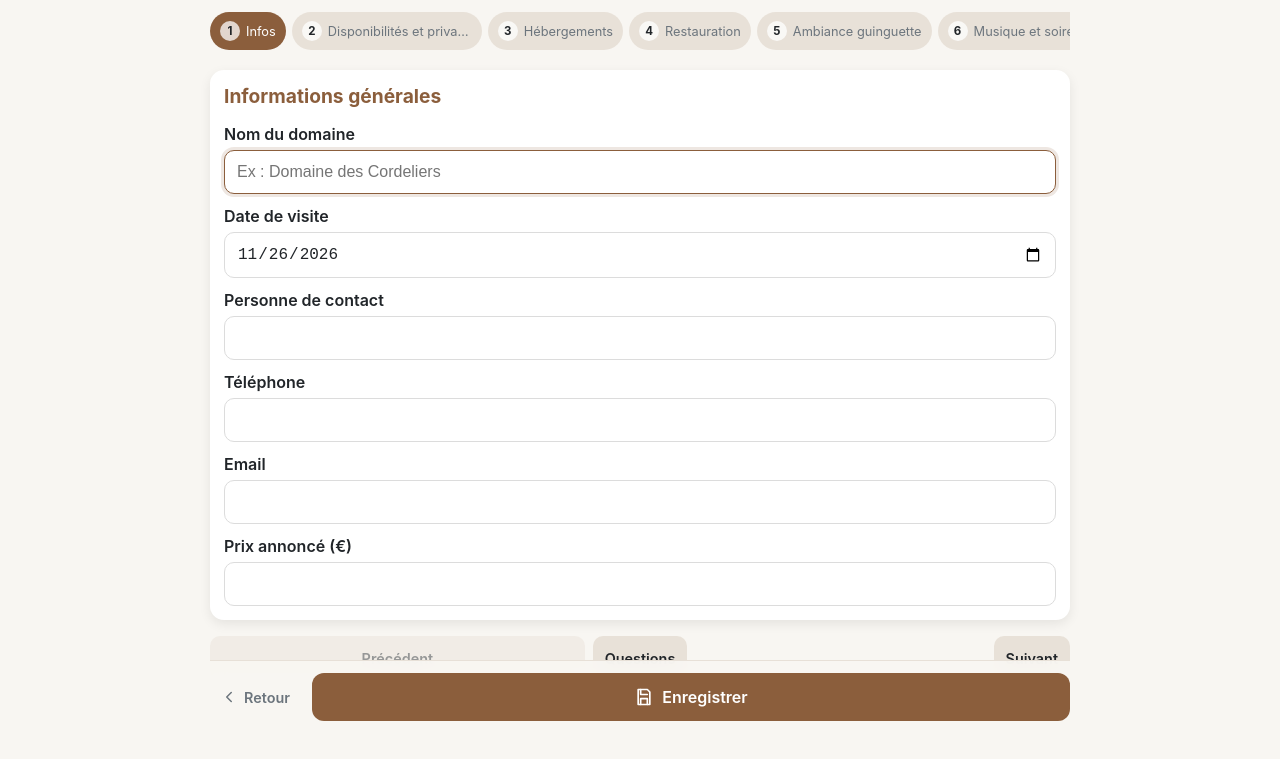
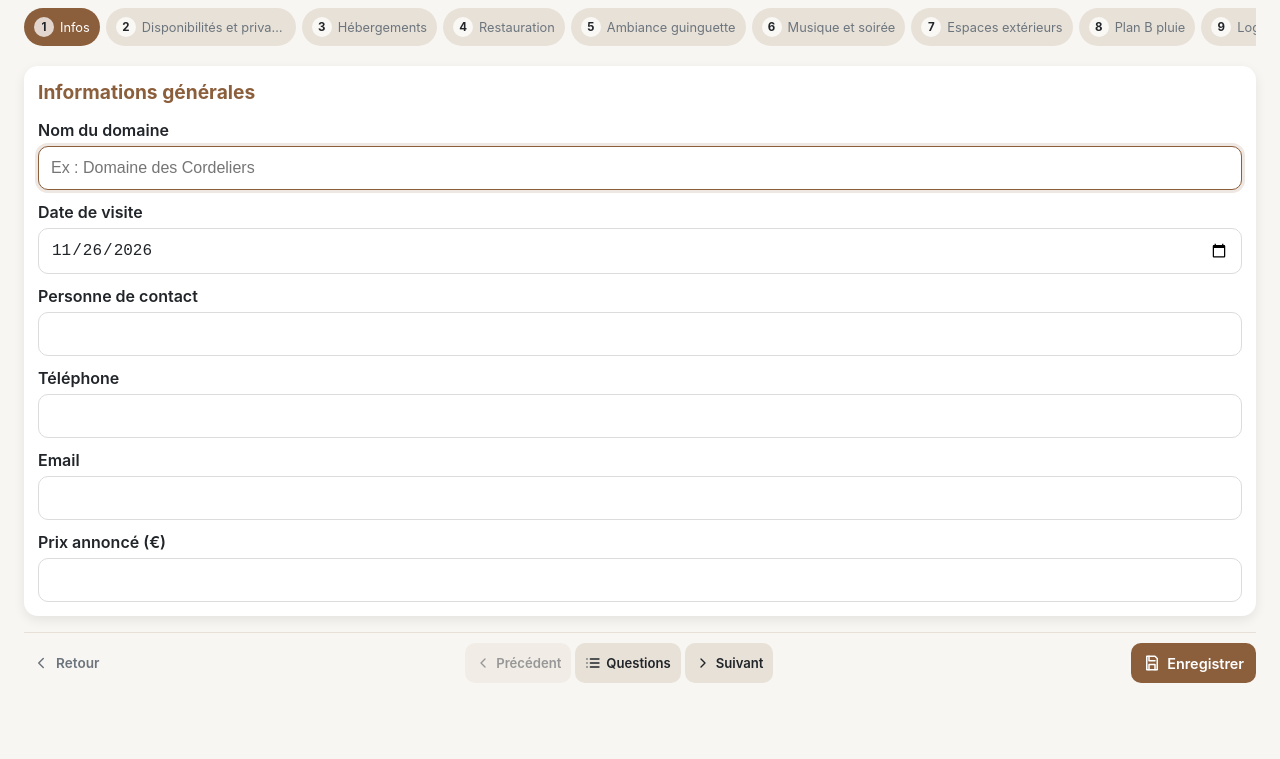
Before and after one commit to lea96-creator/mariage-domaines-pwa, a plain HTML site: page index.html in a window 1280 px wide. Both pictures are taken after a click on the button "Nouveau domaine". Shown: the part 67-826 px from the top of the page. After the commit the page ends 800 px from the top, so only its background shows below. Drawn offline with Linux system fonts and the light colour scheme.

Commit message:
style: compact the question form and its controls
Use the full page width for the form, put answer and note side by side on wide screens, keep every form control in the sticky action bar with a smaller save button, and let only the long question list scroll.

```diff
--- a/css/style.css
+++ b/css/style.css
@@ -53,7 +53,7 @@
 
     --radius: 14px;
     --container-padding: 12px;
-    --action-bar: 76px;
+    --action-bar: 64px;
     --shadow: 0 4px 12px rgba(0, 0, 0, 0.08);
 
 }
@@ -167,6 +167,11 @@ body {
     max-width: 900px;
     margin: auto;
     padding: var(--container-padding);
+}
+
+.container-wide {
+    max-width: none;
+    padding: 12px 16px;
 }
 
 .page {
@@ -392,18 +397,36 @@ select:focus {
     background: var(--field-bg);
     border-radius: 12px;
     border: 1px solid var(--border);
-    padding: 12px;
-    margin-bottom: 12px;
+    padding: 10px;
+    margin-bottom: 8px;
+}
+
+.question-main {
+    display: grid;
+    grid-template-columns:
+        minmax(0, 1fr) minmax(110px, 150px);
+    align-items: center;
+    gap: 10px;
 }
 
 .question .question-title {
-    margin: 0 0 10px;
+    margin: 0;
+    font-size: 0.92rem;
     font-weight: 600;
+    line-height: 1.3;
 }
 
-.question textarea {
-    margin-top: 8px;
-    min-height: 70px;
+.question .question-answer,
+.question .question-note {
+    padding: 8px 10px;
+    min-height: 40px;
+    font-size: 0.9rem;
+}
+
+.question .question-note {
+    margin-top: 6px;
+    min-height: 38px;
+    resize: vertical;
 }
 
 /* =============================
@@ -447,8 +470,7 @@ button {
     line-height: 1.2;
 }
 
-.top-actions button,
-.actions .btn-action {
+.top-actions button {
     padding: 14px;
     border-radius: 12px;
     font-size: 1rem;
@@ -459,26 +481,30 @@ button {
     display: inline-flex;
     align-items: center;
     justify-content: center;
-    gap: 8px;
-    min-height: 48px;
+    gap: 6px;
+    min-height: 40px;
     min-width: 0;
+    padding: 9px 12px;
+    border-radius: 10px;
+    font-size: 0.9rem;
+    font-weight: 600;
 }
 
 .btn-action .icon {
-    width: 20px;
-    height: 20px;
+    width: 18px;
+    height: 18px;
 }
 
 .btn-back {
     display: inline-flex;
     align-items: center;
     gap: 6px;
-    min-height: 48px;
-    padding: 0 10px;
+    min-height: 40px;
+    padding: 0 8px;
     border-radius: 10px;
     background: transparent;
     color: var(--text-light);
-    font-size: 0.9rem;
+    font-size: 0.85rem;
     font-weight: 600;
 }
 
@@ -567,22 +593,32 @@ button {
     display: none;
 }
 
-.step-nav {
-    display: grid;
-    grid-template-columns: 1fr auto 1fr;
-    align-items: center;
-    gap: 8px;
-    margin-top: 16px;
+.step-controls {
+    flex: 1 1 auto;
+    display: flex;
+    justify-content: center;
+    gap: 4px;
+    min-width: 0;
 }
 
 .btn-step-nav {
-    min-height: 44px;
-    padding: 10px 12px;
+    display: inline-flex;
+    align-items: center;
+    justify-content: center;
+    gap: 5px;
+    min-height: 40px;
+    padding: 8px 10px;
     border-radius: 10px;
     background: var(--chip-bg);
     color: var(--text);
-    font-size: 0.9rem;
+    font-size: 0.82rem;
     font-weight: 600;
+}
+
+.btn-step-nav .icon {
+    width: 16px;
+    height: 16px;
+    flex-shrink: 0;
 }
 
 .btn-step-nav:hover:not(:disabled) {
@@ -592,10 +628,6 @@ button {
 .btn-step-nav:disabled {
     opacity: 0.45;
     cursor: not-allowed;
-}
-
-.btn-step-nav-next {
-    justify-self: end;
 }
 
 /* =============================
@@ -691,13 +723,13 @@ button {
     position: sticky;
     bottom: 0;
     z-index: 500;
-    display: grid;
-    grid-template-columns: minmax(0, auto) minmax(0, 1fr);
+    display: flex;
     align-items: center;
-    gap: 12px;
+    justify-content: space-between;
+    gap: 8px;
     margin: 16px 0 0;
-    padding: 12px 0 calc(
-        12px + env(safe-area-inset-bottom, 0px)
+    padding: 10px 0 calc(
+        10px + env(safe-area-inset-bottom, 0px)
     );
     border-top: 1px solid var(--action-border);
     background: var(--action-bg);
@@ -709,14 +741,7 @@ button {
     max-width: 100%;
     white-space: normal;
     overflow-wrap: anywhere;
-}
-
-.actions .btn-back {
-    justify-self: start;
-}
-
-.actions .btn-action {
-    justify-self: stretch;
+    flex-shrink: 0;
 }
 
 .btn-icon {
@@ -976,6 +1001,41 @@ td {
 }
 
 /* =============================
+   PETITS ÉCRANS
+============================= */
+
+@media (max-width: 479px) {
+
+    .container-wide {
+        padding: 8px 10px;
+    }
+
+    .actions {
+        gap: 6px;
+    }
+
+    .actions .btn-back span,
+    .step-controls .btn-step-nav span {
+        display: none;
+    }
+
+    .btn-back {
+        padding: 0 6px;
+    }
+
+    .btn-step-nav {
+        min-width: 34px;
+        padding: 8px;
+    }
+
+    .btn-action {
+        padding: 9px 10px;
+        font-size: 0.85rem;
+    }
+
+}
+
+/* =============================
    DESKTOP
 ============================= */
 
@@ -983,6 +1043,27 @@ td {
 
     :root {
         --container-padding: 20px;
+    }
+
+    .container-wide {
+        padding: 16px 24px;
+    }
+
+    .question {
+        display: grid;
+        grid-template-columns:
+            minmax(0, 1fr) 150px minmax(0, 1fr);
+        align-items: center;
+        gap: 12px;
+        padding: 8px 12px;
+    }
+
+    .question-main {
+        display: contents;
+    }
+
+    .question .question-note {
+        margin-top: 0;
     }
 
     .header-inner {
--- a/index.html
+++ b/index.html
@@ -87,6 +87,12 @@
     <symbol id="i-sun" viewBox="0 0 24 24">
         <circle cx="12" cy="12" r="4"/>
         <path d="M12 2v2M12 20v2M2 12h2M20 12h2M4.9 4.9l1.4 1.4M17.7 17.7l1.4 1.4M19.1 4.9l-1.4 1.4M6.3 17.7l-1.4 1.4"/>
+    </symbol>
+    <symbol id="i-forward" viewBox="0 0 24 24">
+        <path d="M9 18l6-6-6-6"/>
+    </symbol>
+    <symbol id="i-list" viewBox="0 0 24 24">
+        <path d="M8 6h13M8 12h13M8 18h13M3 6h.01M3 12h.01M3 18h.01"/>
     </symbol>
 </svg>
 
@@ -302,7 +308,7 @@
 
     <section id="domainForm" class="page">
 
-        <div class="container">
+        <div class="container container-wide">
 
             <form id="domainEditor">
 
@@ -384,34 +390,7 @@
 
                 </div>
 
-                <!-- NAVIGATION ENTRE LES ÉTAPES -->
-
-                <div class="step-nav">
-
-                    <button
-                        id="btnPrevStep"
-                        type="button"
-                        class="btn-step-nav">
-                        Précédent
-                    </button>
-
-                    <button
-                        id="btnQuestions"
-                        type="button"
-                        class="btn-step-nav">
-                        Questions
-                    </button>
-
-                    <button
-                        id="btnNextStep"
-                        type="button"
-                        class="btn-step-nav btn-step-nav-next">
-                        Suivant
-                    </button>
-
-                </div>
-
-                <!-- ACTIONS -->
+                <!-- ACTIONS ET NAVIGATION ENTRE LES ÉTAPES -->
 
                 <div class="actions form-actions">
 
@@ -425,6 +404,49 @@
                         <span id="btnBackLabel">Retour</span>
 
                     </button>
+
+                    <div
+                        class="step-controls"
+                        role="group"
+                        aria-label="Navigation entre les étapes">
+
+                        <button
+                            id="btnPrevStep"
+                            type="button"
+                            class="btn-step-nav"
+                            aria-label="Étape précédente"
+                            title="Étape précédente">
+
+                            <svg class="icon" aria-hidden="true" focusable="false"><use href="#i-back"></use></svg>
+                            <span>Précédent</span>
+
+                        </button>
+
+                        <button
+                            id="btnQuestions"
+                            type="button"
+                            class="btn-step-nav"
+                            aria-label="Liste des questions"
+                            title="Liste des questions">
+
+                            <svg class="icon" aria-hidden="true" focusable="false"><use href="#i-list"></use></svg>
+                            <span>Questions</span>
+
+                        </button>
+
+                        <button
+                            id="btnNextStep"
+                            type="button"
+                            class="btn-step-nav"
+                            aria-label="Étape suivante"
+                            title="Étape suivante">
+
+                            <svg class="icon" aria-hidden="true" focusable="false"><use href="#i-forward"></use></svg>
+                            <span>Suivant</span>
+
+                        </button>
+
+                    </div>
 
                     <button
                         id="btnSave"
--- a/js/ui.js
+++ b/js/ui.js
@@ -199,6 +199,11 @@ ui.js — une seule source de vérité
                             document.createElement("div");
 
                         block.className = "question";
+
+                        const main =
+                            document.createElement("div");
+
+                        main.className = "question-main";
 
                         const label =
                             document.createElement("label");
@@ -250,15 +255,18 @@ ui.js — une seule source de vérité
                         note.className = "question-note";
                         note.dataset.note = id;
                         note.placeholder =
-                            "Commentaires...";
+                            "Note (facultatif)";
                         note.setAttribute(
                             "aria-label",
-                            `Commentaire : ${question}`
+                            `Note : ${question}`
                         );
 
+                        main.append(
+                            label,
+                            select
+                        );
                         block.append(
-                            label,
-                            select,
+                            main,
                             note
                         );
 
--- a/sw.js
+++ b/sw.js
@@ -8,7 +8,7 @@ nouvelle version supprime l'ancien cache.
 =========================================
 */
 
-const CACHE_VERSION = "v2.7.0";
+const CACHE_VERSION = "v2.8.0";
 const CACHE_NAME = `wedding-domaines-${CACHE_VERSION}`;
 
 const APP_ASSETS = [
```
Also changed, not shown: 1 other file.
